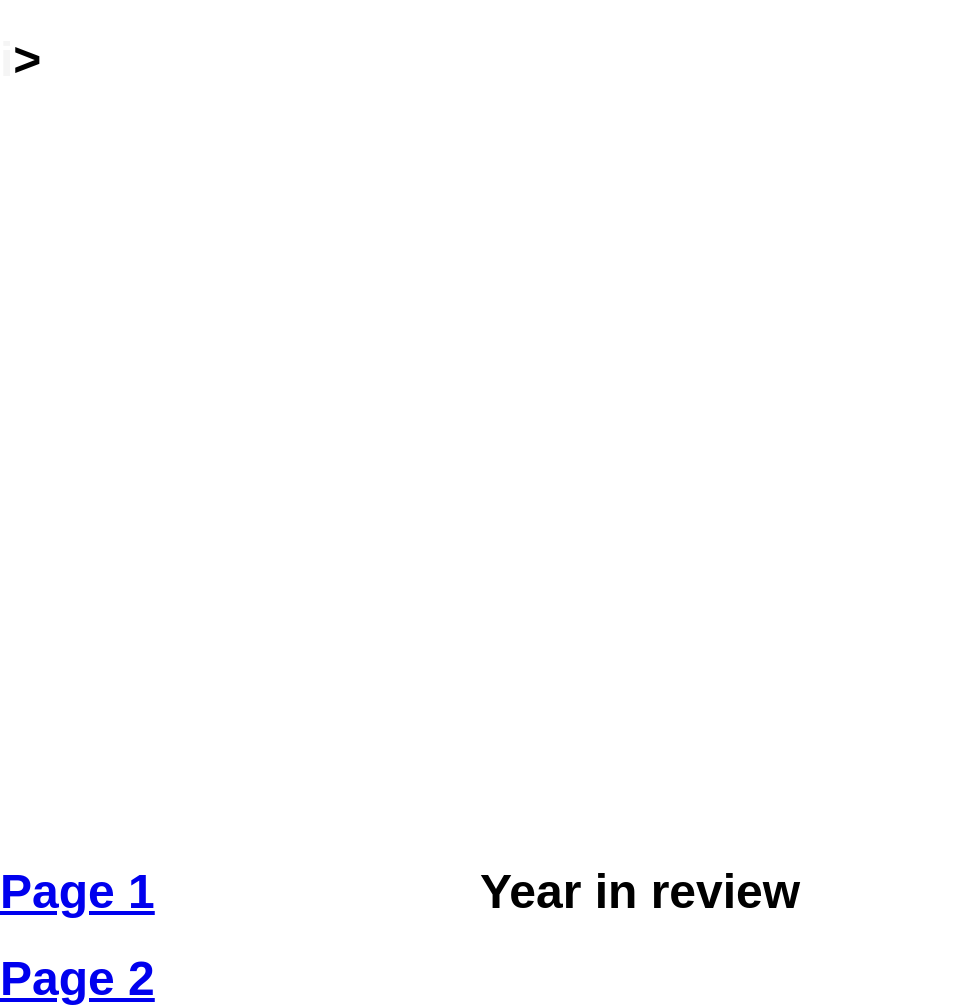
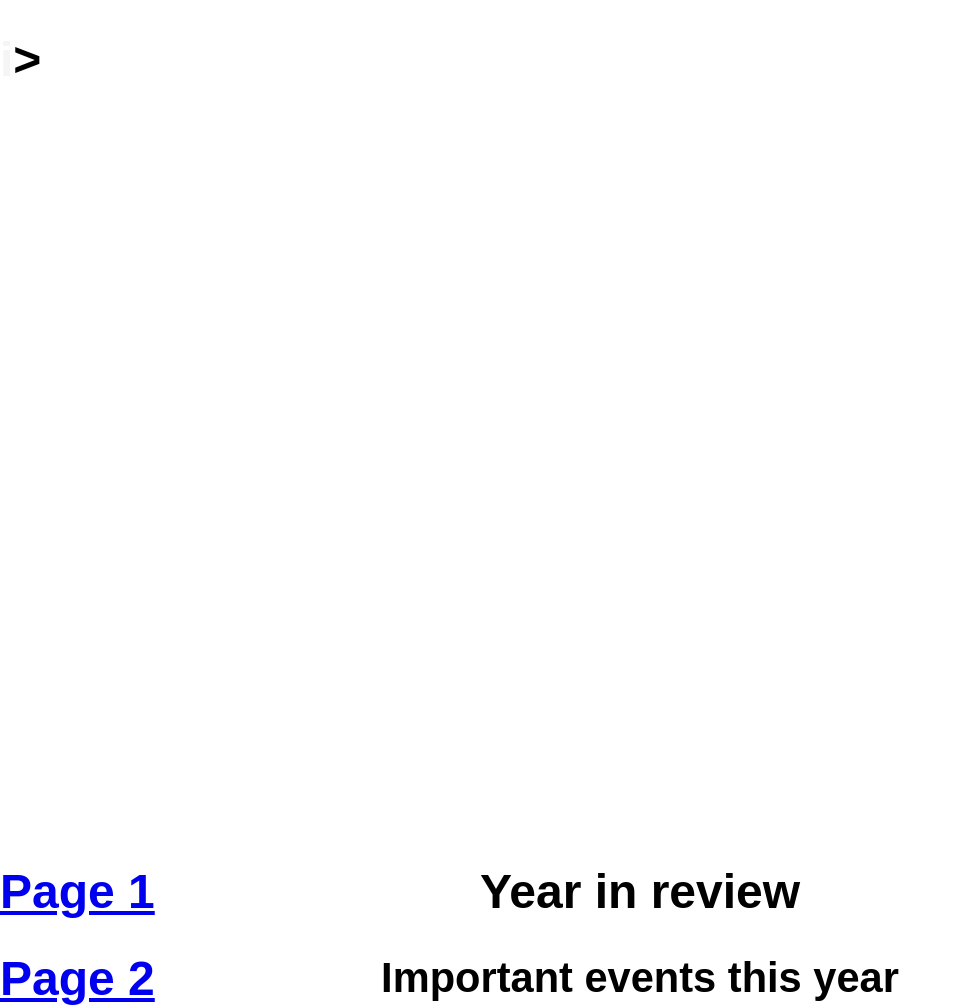
Before and after one commit to StevenMaganaris/Year-in-Review-, a plain HTML site: page index.html in a window 1280 px wide. Shown: the top 1006 px of the page, without its empty margins (0-962 px from the left). Drawn offline with Linux system fonts and the light colour scheme.

Commit message:
Update index.html

```diff
--- a/index.html
+++ b/index.html
@@ -23,3 +23,4 @@ html, body {
 
    </style>
 <h1 style="text-align:center;"> Year in review </h1>
+<h2 style="text-align:center;"> Important events this year</h2>
```
